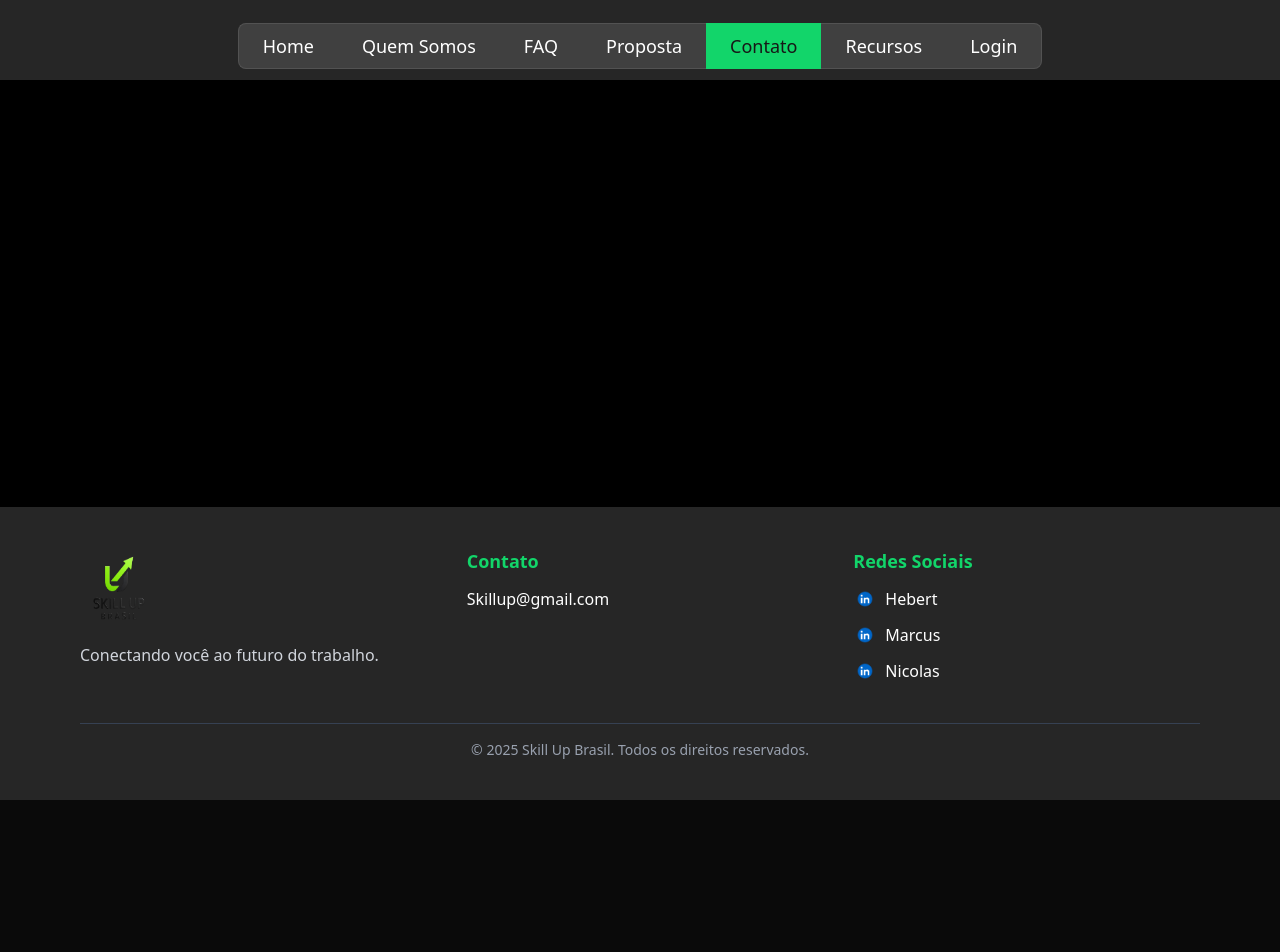
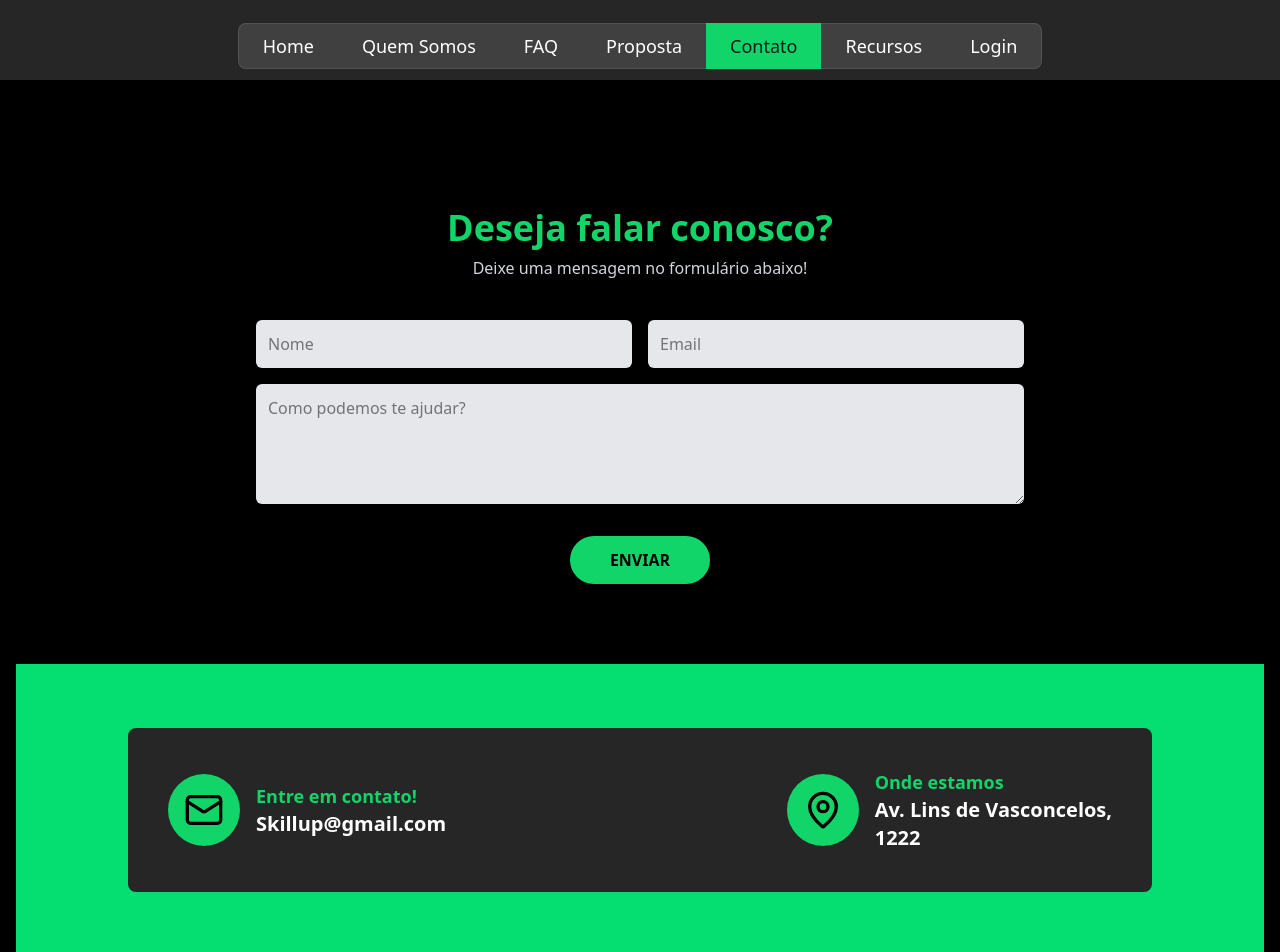
Before and after one commit to Nicolas-Ramiro/SkillUpBrasil, a React (Vite) app: page /contato in a window 1280 px wide. Shown: the top 952 px of the page. Before the commit the page ends 800 px from the top, so only its background shows below. Built offline with nearby package versions, Linux system fonts and the light colour scheme.

Commit message:
Criando a pagina de contato que faz conexão com a API

```diff
--- a/src/App.tsx
+++ b/src/App.tsx
@@ -5,6 +5,7 @@ import HomePage from "./pages/HomePage";
 import QuemSomos from "./pages/QuemSomosPage";
 import FaqPage from "./pages/FaqPage";
 import PropostaPage from "./pages/proposta";
+import ContatoPage from "./pages/ContatoPage";
 
 export default function App() {
   return (
@@ -17,6 +18,7 @@ export default function App() {
             <Route path="/quem-somos" element={<QuemSomos />} />
             <Route path="/faq" element={<FaqPage />} />
             <Route path="/proposta" element={<PropostaPage />} />
+            <Route path="/contato" element={<ContatoPage />} />
           </Routes>
         </main>
         <Footer />
--- /dev/null
+++ b/src/pages/ContatoPage.tsx
@@ -0,0 +1,140 @@
+import { useState } from "react";
+import { Mail, MapPin } from "lucide-react";
+
+export default function ContatoPage() {
+  const [form, setForm] = useState({
+    nomeUsuario: "",
+    email: "",
+    mensagem: "",
+  });
+
+  const [status, setStatus] = useState<"success" | "error" | null>(null);
+
+  const handleChange = (
+    e: React.ChangeEvent<HTMLInputElement | HTMLTextAreaElement>
+  ) => {
+    setForm({ ...form, [e.target.name]: e.target.value });
+  };
+
+  const handleSubmit = async (e: React.FormEvent) => {
+    e.preventDefault();
+
+    try {
+      const response = await fetch("https://skillupbrasil-api.onrender.com/contato", {
+        method: "POST",
+        headers: { "Content-Type": "application/json" },
+        body: JSON.stringify(form),
+      });
+
+      if (response.ok) {
+        setStatus("success");
+        setForm({ nomeUsuario: "", email: "", mensagem: "" });
+      } else {
+        setStatus("error");
+      }
+    } catch (error) {
+      setStatus("error");
+    }
+  };
+
+  return (
+    <div className="bg-black text-white pt-32 flex flex-col items-center">
+
+      {/* Título */}
+      <h2 className="text-3xl md:text-4xl font-semibold text-verde">
+        Deseja falar conosco?
+      </h2>
+
+      <p className="mt-2 text-gray-300 text-center">
+        Deixe uma mensagem no formulário abaixo!
+      </p>
+
+      {/* Formulário */}
+      <form
+        onSubmit={handleSubmit}
+        className="mt-10 flex flex-col items-center w-full max-w-3xl gap-4"
+      >
+        <div className="flex flex-col md:flex-row w-full gap-4">
+            <input
+                type="text"
+                name="nomeUsuario"
+                placeholder="Nome"
+                value={form.nomeUsuario}
+                onChange={handleChange}
+                required
+                className="w-full md:w-1/2 bg-gray-200 text-black p-3 rounded-md outline-none"
+            />
+
+            <input
+                type="email"
+                name="email"
+                placeholder="Email"
+                value={form.email}
+                onChange={handleChange}
+                required
+                className="w-full md:w-1/2 bg-gray-200 text-black p-3 rounded-md outline-none"
+            />
+        </div>
+
+
+        <textarea
+          name="mensagem"
+          placeholder="Como podemos te ajudar?"
+          value={form.mensagem}
+          onChange={handleChange}
+          required
+          rows={4}
+          className="w-full bg-gray-200 text-black p-3 rounded-md outline-none"
+        ></textarea>
+
+        <button
+          type="submit"
+          className="mt-4 bg-verde text-black font-bold px-10 py-3 rounded-full"
+        >
+          ENVIAR
+        </button>
+
+        {status === "success" && (
+          <p className="text-emerald-400 mt-2">Mensagem enviada com sucesso!</p>
+        )}
+        {status === "error" && (
+          <p className="text-red-500 mt-2">Erro ao enviar. Tente novamente.</p>
+        )}
+      </form>
+
+      {/* Bloco inferior */}
+      <div className="w-full mt-20 bg-green-400 py-16 flex justify-center">
+        <div className="bg-neutral-800 text-gray-300 px-10 py-10 rounded-lg w-[90%] max-w-5xl flex flex-col md:flex-row justify-between gap-10">
+
+          {/* Contato */}
+          <div className="flex items-center gap-4">
+            <div className="bg-verde rounded-full p-4">
+              <Mail size={40} className="text-black" />
+            </div>
+
+            <div>
+              <h3 className="text-verde text-lg font-semibold">Entre em contato!</h3>
+              <p className="text-white font-bold text-xl">Skillup@gmail.com</p>
+            </div>
+          </div>
+
+          {/* Local */}
+          <div className="flex items-center gap-4">
+            <div className="bg-verde rounded-full p-4">
+              <MapPin size={40} className="text-black" />
+            </div>
+
+            <div>
+              <h3 className="text-verde text-lg font-semibold">Onde estamos</h3>
+              <p className="text-white font-bold text-xl">
+                Av. Lins de Vasconcelos, <br /> 1222
+              </p>
+            </div>
+          </div>
+
+        </div>
+      </div>
+
+    </div>
+  );
+}
```
